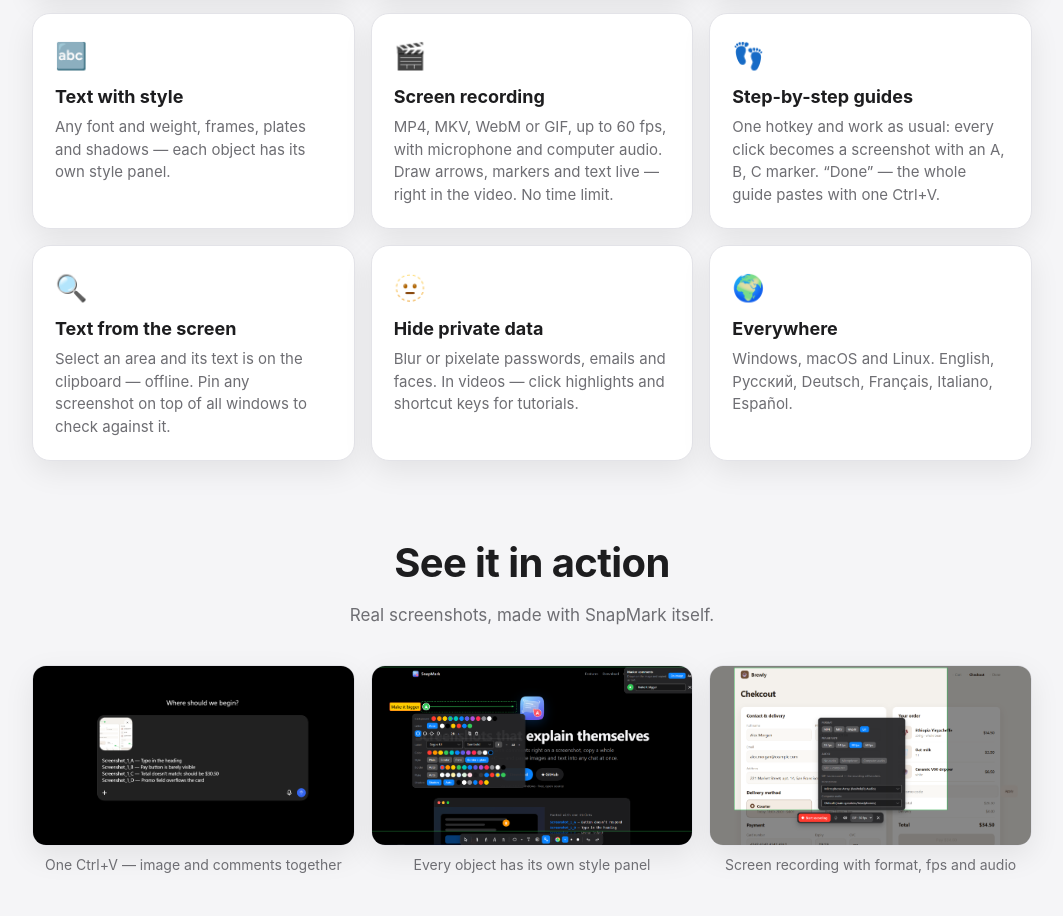
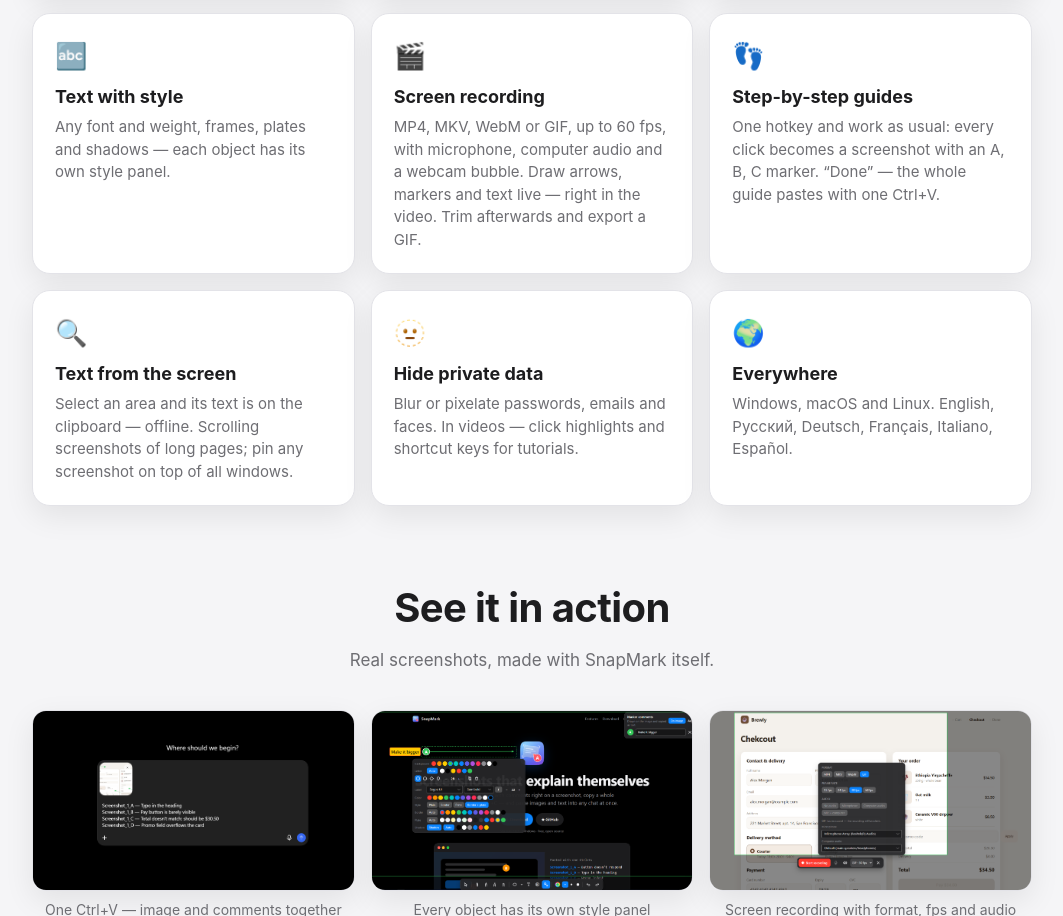
Before and after one commit to KantemirBitokov/SnapMark, a plain HTML site: page docs/index.html in a window 1280 px wide. Shown: the part 1539-2455 px from the top of the page, without its empty margins (108-1171 px from the left). Drawn offline with Linux system fonts and the light colour scheme; no server answers.

Commit message:
v1.9.0: scrolling screenshots, video trim + GIF export, webcam bubble
Co-Authored-By: Claude Opus 5.5 <noreply@anthropic.com>
Claude-Session: https://claude.ai/code/session_01JM7ERjfB3ut7J1t5TBYyeA

```diff
--- a/docs/index.html
+++ b/docs/index.html
@@ -138,9 +138,9 @@
       <div class="card"><div class="e">📋</div><h3 data-i18n="f2.t">One Ctrl+C for a series</h3><p data-i18n="f2.d">Collect several screenshots and paste images and text together into Telegram, Slack, Jira, Word.</p></div>
       <div class="card"><div class="e">✍️</div><h3 data-i18n="f3.t">Natural drawing</h3><p data-i18n="f3.d">Pen that reacts to speed and pressure; hold the stroke and it becomes a clean arrow or shape.</p></div>
       <div class="card"><div class="e">🔤</div><h3 data-i18n="f4.t">Text with style</h3><p data-i18n="f4.d">Any font and weight, frames, plates and shadows — each object has its own style panel.</p></div>
-      <div class="card"><div class="e">🎬</div><h3 data-i18n="f5.t">Screen recording</h3><p data-i18n="f5.d">MP4, MKV, WebM or GIF, up to 60 fps, with microphone and computer audio. Draw arrows, markers and text live — right in the video. No time limit.</p></div>
+      <div class="card"><div class="e">🎬</div><h3 data-i18n="f5.t">Screen recording</h3><p data-i18n="f5.d">MP4, MKV, WebM or GIF, up to 60 fps, with microphone, computer audio and a webcam bubble. Draw arrows, markers and text live — right in the video. Trim afterwards and export a GIF.</p></div>
       <div class="card"><div class="e">👣</div><h3 data-i18n="f7.t">Step-by-step guides</h3><p data-i18n="f7.d">One hotkey and work as usual: every click becomes a screenshot with an A, B, C marker. “Done” — the whole guide pastes with one Ctrl+V.</p></div>
-      <div class="card"><div class="e">🔍</div><h3 data-i18n="f8.t">Text from the screen</h3><p data-i18n="f8.d">Select an area and its text is on the clipboard — offline. Pin any screenshot on top of all windows to check against it.</p></div>
+      <div class="card"><div class="e">🔍</div><h3 data-i18n="f8.t">Text from the screen</h3><p data-i18n="f8.d">Select an area and its text is on the clipboard — offline. Scrolling screenshots of long pages; pin any screenshot on top of all windows.</p></div>
       <div class="card"><div class="e">🫥</div><h3 data-i18n="f9.t">Hide private data</h3><p data-i18n="f9.d">Blur or pixelate passwords, emails and faces. In videos — click highlights and shortcut keys for tutorials.</p></div>
       <div class="card"><div class="e">🌍</div><h3 data-i18n="f6.t">Everywhere</h3><p data-i18n="f6.d">Windows, macOS and Linux. English, Русский, Deutsch, Français, Italiano, Español.</p></div>
     </div>
@@ -194,9 +194,9 @@
     "f2.t": "Серия одним Ctrl+C", "f2.d": "Собери несколько скриншотов и вставь картинки вместе с текстом в Telegram, Slack, Jira, Word.",
     "f3.t": "Живое рисование", "f3.d": "Перо чувствует скорость и нажим; задержи линию — станет ровной стрелкой или фигурой.",
     "f4.t": "Текст со стилем", "f4.d": "Любой шрифт и начертание, рамки, подложки и тени — у каждого объекта своя панель.",
-    "f5.t": "Запись экрана", "f5.d": "MP4, MKV, WebM или GIF до 60 кадров, с микрофоном и звуком компьютера. Стрелки, метки и текст рисуются прямо во время записи. Без ограничения длины.",
+    "f5.t": "Запись экрана", "f5.d": "MP4, MKV, WebM или GIF до 60 кадров, с микрофоном, звуком компьютера и камерой в углу. Стрелки, метки и текст рисуются прямо во время записи. Потом — обрезка и экспорт в GIF.",
     "f7.t": "Пошаговые инструкции", "f7.d": "Нажми сочетание и работай как обычно: каждый клик — скриншот с меткой A, B, C. «Готово» — вся инструкция вставляется одним Ctrl+V.",
-    "f8.t": "Текст с экрана", "f8.d": "Выдели область — и её текст в буфере, без интернета. Любой скриншот можно закрепить поверх окон, чтобы сверяться.",
+    "f8.t": "Текст с экрана", "f8.d": "Выдели область — и её текст в буфере, без интернета. Длинные скриншоты страниц с прокруткой; любой скриншот можно закрепить поверх окон.",
     "f9.t": "Скрыть личное", "f9.d": "Размытие и пиксели для паролей, почты и лиц. В видео — подсветка кликов и показ сочетаний клавиш для обучающих роликов.",
     "f6.t": "Везде", "f6.d": "Windows, macOS и Linux. English, Русский, Deutsch, Français, Italiano, Español.",
     "g.title": "Как это выглядит", "g.sub": "Настоящие скриншоты, сделанные самим SnapMark.",
```
Also changed, not shown: 5 other files.
